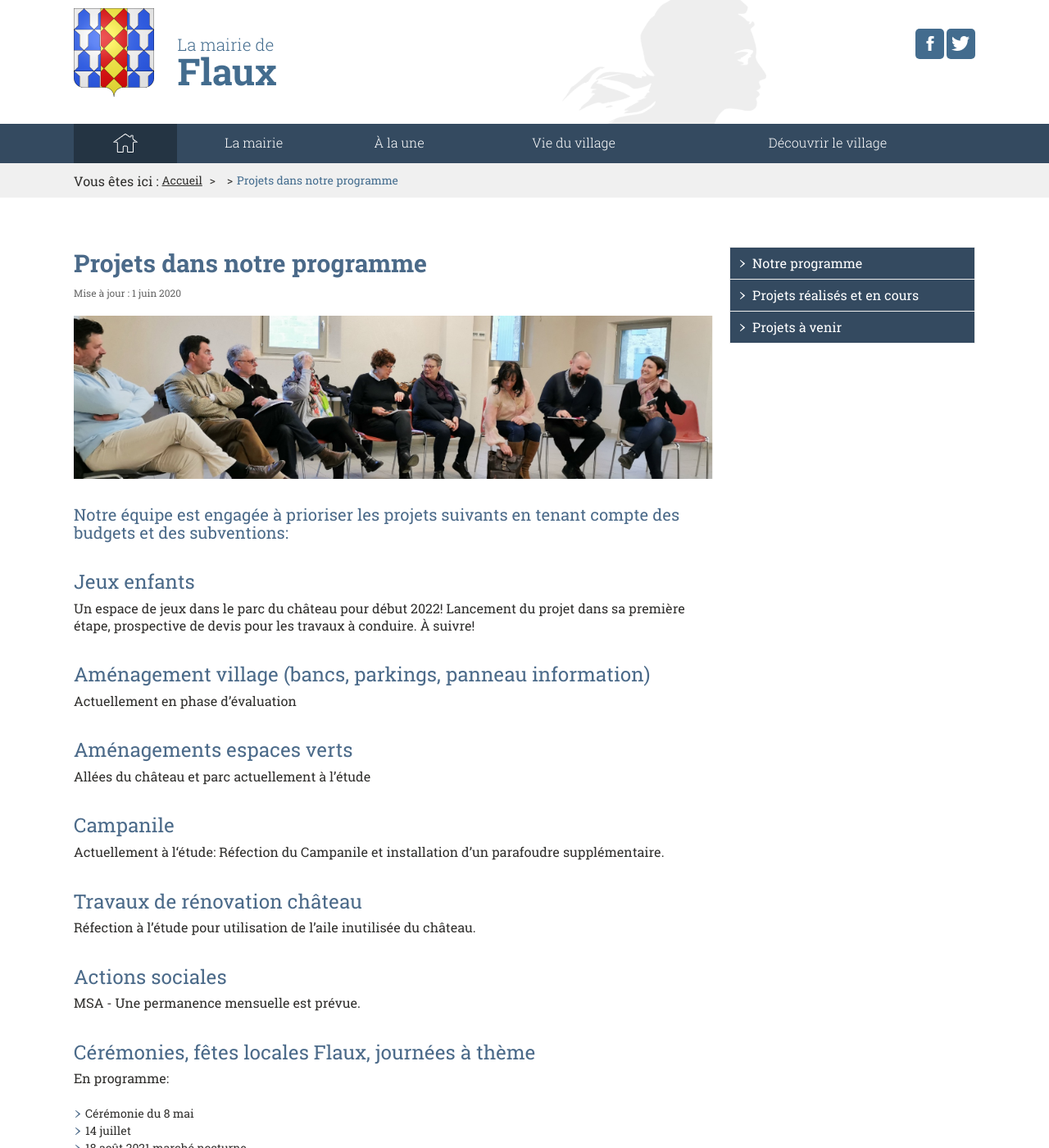
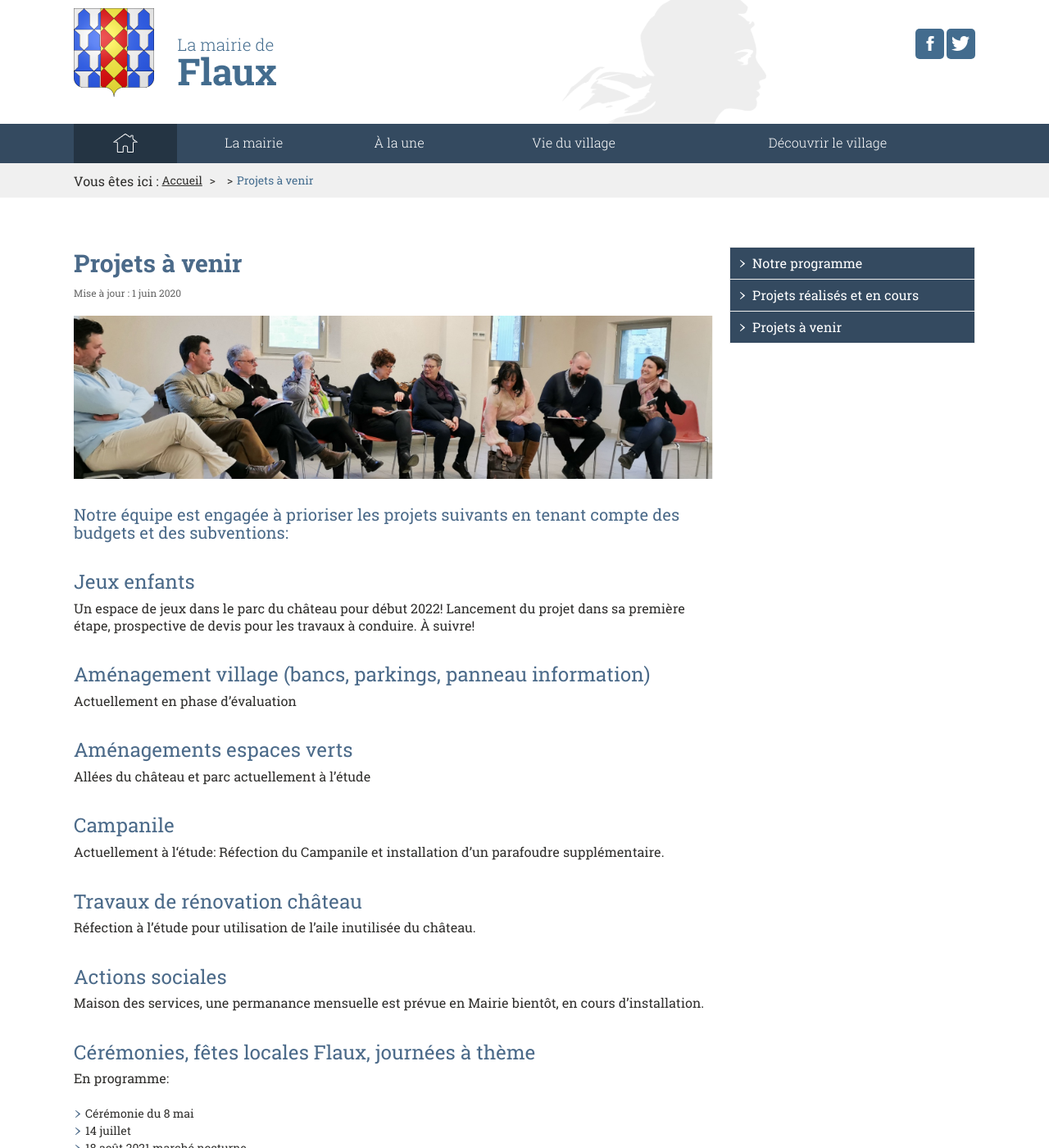
Before and after one commit to Flaux-Village/flaux-village.github.io, a Jekyll site: the page built from projetfuture.md, in a window 1280 px wide and 1400 px high. Shown: the whole window at 82% size. Built offline with Jekyll 4.4.1, drawn with Linux system fonts in a browser that asks for light colours; our own code applies the rules of GitHub Pages for plain Markdown files.

Commit message:
Update projetfuture.md

```diff
--- a/projetfuture.md
+++ b/projetfuture.md
@@ -3,7 +3,7 @@ layout: page
 titre: La mairie | Projets dans notre programme
 description: Portail du village de Flaux
 keywords: mairie, commune, flaux, gard
-titre_page: Projets dans notre programme
+titre_page: Projets à venir
 date_texte: 1 juin 2020
 illustration: /assets/images/Equipenaturellement-banner.png
 description_illustration: Flaux.
@@ -37,13 +37,13 @@ Actuellement à l‘étude: Réfection du Campanile et installation d’un paraf
 Réfection à l'étude pour utilisation de l'aile inutilisée du château.
 
 # Actions sociales
-MSA - Une permanence mensuelle est prévue.
+Maison des services, une permanance mensuelle est prévue en Mairie bientôt, en cours d'installation.
 
 # Cérémonies, fêtes locales Flaux, journées à thème
 En programme:
 - Cérémonie  du 8 mai
 - 14 juillet
-- 18 août 2021 marché  nocturne
+- 18 août 2021 marché nocturne
 - Cérémonie du 11 novembre<br>
 
 Tout  ceci  en fonction de la situation sanitaire.
```
